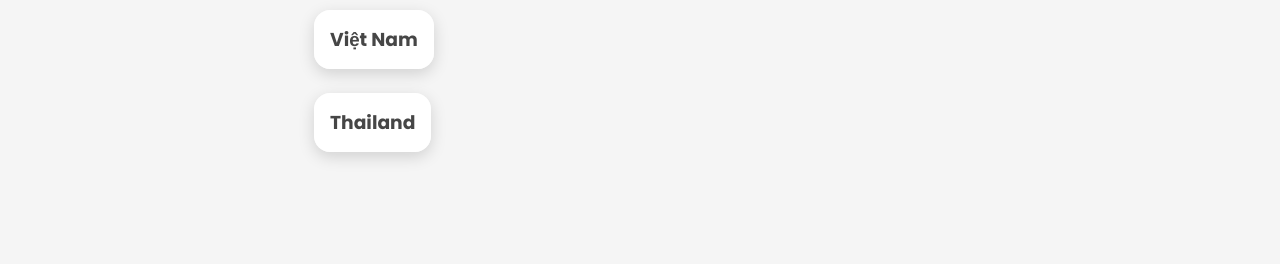
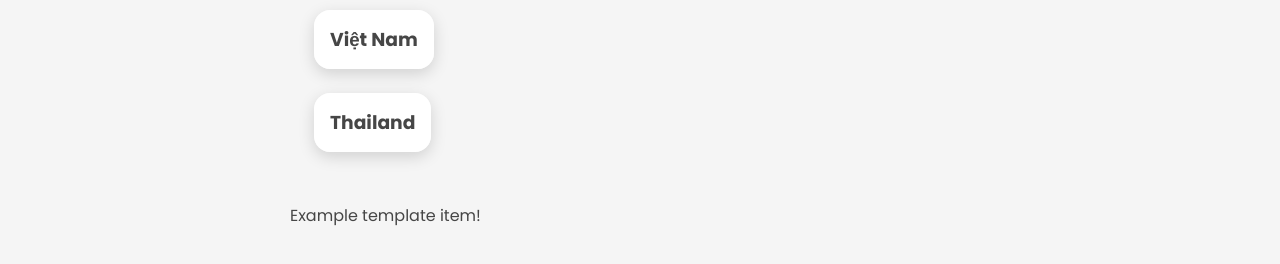
Before and after one commit to MannyGozzi/csc437, a website with bundled scripts: page packages/proto/public/index.html in a window 1280 px wide. Shown: the part 704-968 px from the top of the page. Before the commit the page ends 891 px from the top, so only its background shows below. Built offline with nearby package versions, Linux system fonts and the light colour scheme.

Commit message:
Added miro

```diff
--- a/packages/proto/public/index.html
+++ b/packages/proto/public/index.html
@@ -85,6 +85,10 @@
             </html-fragment>
           </article>
         </section>
+        <section>
+          <div id="template-container" />
+          <script type="module" src="/js/templateItem.js"></script>
+        </section>
       </div>
     </div>
   </body>
--- /dev/null
+++ b/packages/proto/public/js/templateItem.js
@@ -0,0 +1,6 @@
+import { prepareTemplate } from "./template";
+const templateContent = prepareTemplate(
+  "<template><p>Example template item!</p></template>",
+);
+const templateContainer = document.getElementById("template-container");
+templateContainer.appendChild(templateContent.cloneNode(true));
```
Also changed, not shown: 1 other file.
